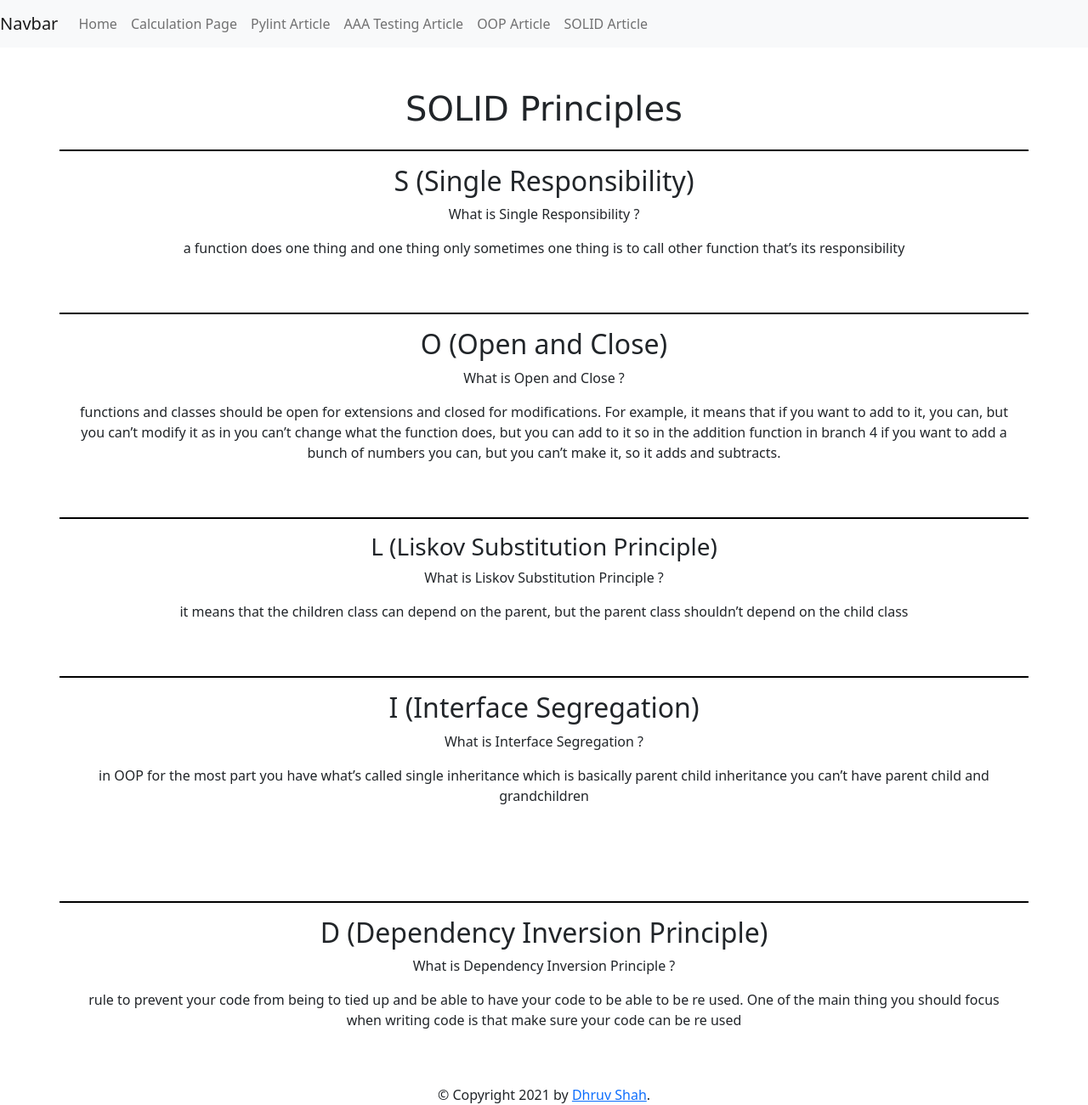
After one commit to dhruvshah1996/Project3, a Flask app: template app/templates/SOLID.html in a window 1280 px wide. The commit adds this page. Shown: the whole page at 85% size. Run offline with Flask 2, Linux system fonts and the light colour scheme; the template is opened without the code that fills it, so the values that code supplies are empty; parts of the project's set-up code (start-up, migrations or seed data) failed here and were passed over.

Commit message:
Added the 4 articles from project 2

```diff
--- a/app/app.py
+++ b/app/app.py
@@ -1,6 +1,7 @@
 """A simple flask web app"""
 from flask import Flask
-from app.controllers.index_controller import IndexController
+from app.controllers.index_controller import IndexController, pylintController, AAAtestingController
+from app.controllers.index_controller import SOLIDController, OOPController
 from app.controllers.calculator_controller import CalculatorController
 
 app = Flask(__name__)
@@ -17,3 +18,19 @@ def calculator_get():
 @app.route("/calculator", methods=['POST'])
 def calculator_post():
     return CalculatorController.post()
+
+@app.route("/pylint", methods=['GET'])
+def pylint_get():
+    return pylintController.get()
+
+@app.route("/AAATest", methods=['GET'])
+def AAA_get():
+    return AAAtestingController.get()
+
+@app.route("/OOP", methods=['GET'])
+def OOP_get():
+    return OOPController.get()
+
+@app.route("/SOLID", methods=['GET'])
+def SOLID_get():
+    return SOLIDController.get()
--- /dev/null
+++ b/app/templates/SOLID.html
@@ -0,0 +1,99 @@
+{% extends "base.html" %}
+{% block title %}Index{% endblock %}
+{% block head %}
+    {{ super() }}
+    <style type="text/css">
+        .important { color: #336699; }
+        .img{
+            width: 100%;
+            align-content: center;
+        }
+    </style>
+{% endblock %}
+{% block content %}
+<div class="container">
+
+    <h1 class="mt-5 mb-4">SOLID Principles</h1>
+
+    <div class="row" style="border-top: 2px solid black">
+        <div class="col-sm-12">
+            <h2 class="mt-3">S (Single Responsibility)</h2>
+            <p>What is Single Responsibility ?</p>
+            <p>
+                a function does one thing and one thing only
+                sometimes one thing is to call other function that’s its responsibility
+            </p>
+        </div>
+    </div>
+</div>
+
+<div class="w-100 bg-orange-light py-5">
+    <div class="container" style="border-top: 2px solid black">
+        <div class="row mt-3">
+            <div class="col-sm-12">
+                <h2>O (Open and Close)</h2>
+                <p>
+                    What is Open and Close ?
+                </p>
+                <p>
+                    functions and classes should be open for extensions and closed for modifications.
+                    For example, it means that if you want to add to it, you can, but you can’t modify it as in you
+                    can’t change what the function does,
+                    but you can add to it so in the addition function in branch 4
+                    if you want to add a bunch of numbers you can, but you can’t make it, so it adds and subtracts.
+                </p>
+                <p>
+            </div>
+        </div>
+    </div>
+</div>
+<div class="container" style="border-top: 2px solid black">
+    <div class="row mt-3">
+        <div class="col-sm-12">
+            <h3>L (Liskov Substitution Principle)</h3>
+            <p>
+                What is Liskov Substitution Principle ?
+            </p>
+            <P>
+                it means that the children class can depend on the parent,
+                but the parent class shouldn’t depend on the child class
+
+            </P>
+        </div>
+    </div>
+
+</div>
+<div class="w-100 bg-orange-light py-5">
+    <div class="container" style="border-top: 2px solid black">
+        <div class="row mt-3">
+            <div class="col-sm-12">
+                <h2>I (Interface Segregation)</h2>
+                <p>
+                    What is Interface Segregation ?
+                </p>
+                <p>
+                    in OOP for the most part you have what’s called single inheritance
+                    which is basically parent child inheritance you can’t have parent child and grandchildren
+                </p>
+            </div>
+        </div>
+    </div>
+</div>
+<div class="w-100 bg-orange-light py-5">
+    <div class="container" style="border-top: 2px solid black">
+        <div class="row mt-3">
+            <div class="col-sm-12">
+                <h2>D (Dependency Inversion Principle)</h2>
+                <p>
+                    What is Dependency Inversion Principle ?
+                </p>
+                <p>
+                    rule to prevent your code from being to tied up and be able to have your code to be able to be re
+                    used.
+                    One of the main thing you should focus when writing code is that make sure your code can be re used
+                </p>
+            </div>
+        </div>
+    </div>
+</div>
+{% endblock %}
--- a/app/templates/base.html
+++ b/app/templates/base.html
@@ -17,7 +17,7 @@
 </head>
 <body>
 <nav class="navbar navbar-expand-lg navbar-light bg-light">
-    <a class="navbar-brand" href="#">Navbar</a>
+    <a class="navbar-brand" href="/">Navbar</a>
     <button class="navbar-toggler" type="button" data-toggle="collapse" data-target="#navbarNav"
             aria-controls="navbarNav" aria-expanded="false" aria-label="Toggle navigation">
         <span class="navbar-toggler-icon"></span>
@@ -25,10 +25,22 @@
     <div class="collapse navbar-collapse" id="navbarNav">
         <ul class="navbar-nav">
             <li class="nav-item active">
-                <a class="nav-link" href="/">Home <span class="sr-only">(current)</span></a>
+                <a class="nav-link" href="/">Home <span class="sr-only"></span></a>
             </li>
             <li class="nav-item">
                 <a class="nav-link" href="/calculator">Calculation Page</a>
+            </li>
+            <li class="nav-item">
+                <a class="nav-link" href="/pylint">Pylint Article</a>
+            </li>
+            <li class="nav-item">
+                <a class="nav-link" href="/AAATest">AAA Testing Article</a>
+            </li>
+            <li class="nav-item">
+                <a class="nav-link" href="/OOP">OOP Article</a>
+            </li>
+            <li class="nav-item">
+                <a class="nav-link" href="/SOLID">SOLID Article</a>
             </li>
         </ul>
     </div>
@@ -44,7 +56,7 @@
 
 <div id="footer">
     {% block footer %}
-        &copy; Copyright 2021 by <a href="#">Keith Williams</a>.
+        &copy; Copyright 2021 by <a href="#">Dhruv Shah</a>.
     {% endblock %}
 </div>
 </body>
--- a/app/templates/calculator.html
+++ b/app/templates/calculator.html
@@ -31,6 +31,10 @@
             <input type="radio" name="operation" id="multiplication" value="multiplication">
             <label for="multiplication">multiplication</label>
           </div>
+          <div>
+              <input type="radio" name="operation" id="division" value="division">
+              <label for="division">division</label>
+          </div>
         </fieldset>
 
         <input type="submit" value="Submit">
--- a/app/templates/calculator2.html
+++ b/app/templates/calculator2.html
@@ -37,6 +37,10 @@
             <input type="radio" name="operation" id="multiplication" value="multiplication">
             <label for="multiplication">multiplication</label>
           </div>
+          <div>
+              <input type="radio" name="operation" id="division" value="division">
+              <label for="division">division</label>
+          </div>
         </fieldset>
 
         <input type="submit" value="Submit">
--- a/calc/calculator.py
+++ b/calc/calculator.py
@@ -26,3 +26,8 @@ class Calculator:
         """ multiplication number from result"""
         Calculations.add_multiplication_calculation_to_history(tuple_values)
         return True
+    @staticmethod
+    def division(tuple_values: tuple):
+        "division number from result"
+        Calculations.add_division_calculation_to_history(tuple_values)
+        return True
--- a/calc/history/calculations.py
+++ b/calc/history/calculations.py
@@ -2,6 +2,7 @@
 from calc.calculations.addition import Addition
 from calc.calculations.subtraction import Subtraction
 from calc.calculations.multiplication import Multiplication
+from calc.calculations.division import Division
 class Calculations:
     """Calculations class manages the history of calculations"""
     history = []
@@ -52,3 +53,8 @@ class Calculations:
         """Add a multiplication object to history using factory method create"""
         Calculations.add_calculation(Multiplication.create(values))
         return True
+    @staticmethod
+    def add_division_calculation_to_history(values):
+        "Add a division object to history using factory method create"
+        Calculations.add_calculation(Division.create(values))
+        return True
```
Also changed, not shown: app/controllers/index_controller.py (+20 -0 lines), app/templates/AAA.html (added, +84 -0 lines), app/templates/OOPs.html (added, +85 -0 lines), app/templates/index.html (+7 -3 lines), app/templates/pylint.html (added, +69 -0 lines), app/templates/static/css/AAATesting.css (added, +49 -0 lines), app/templates/static/css/global.css (added, +61 -0 lines), app/templates/static/images/Pylint install.png (added), app/templates/static/images/Pylint.png (added).
